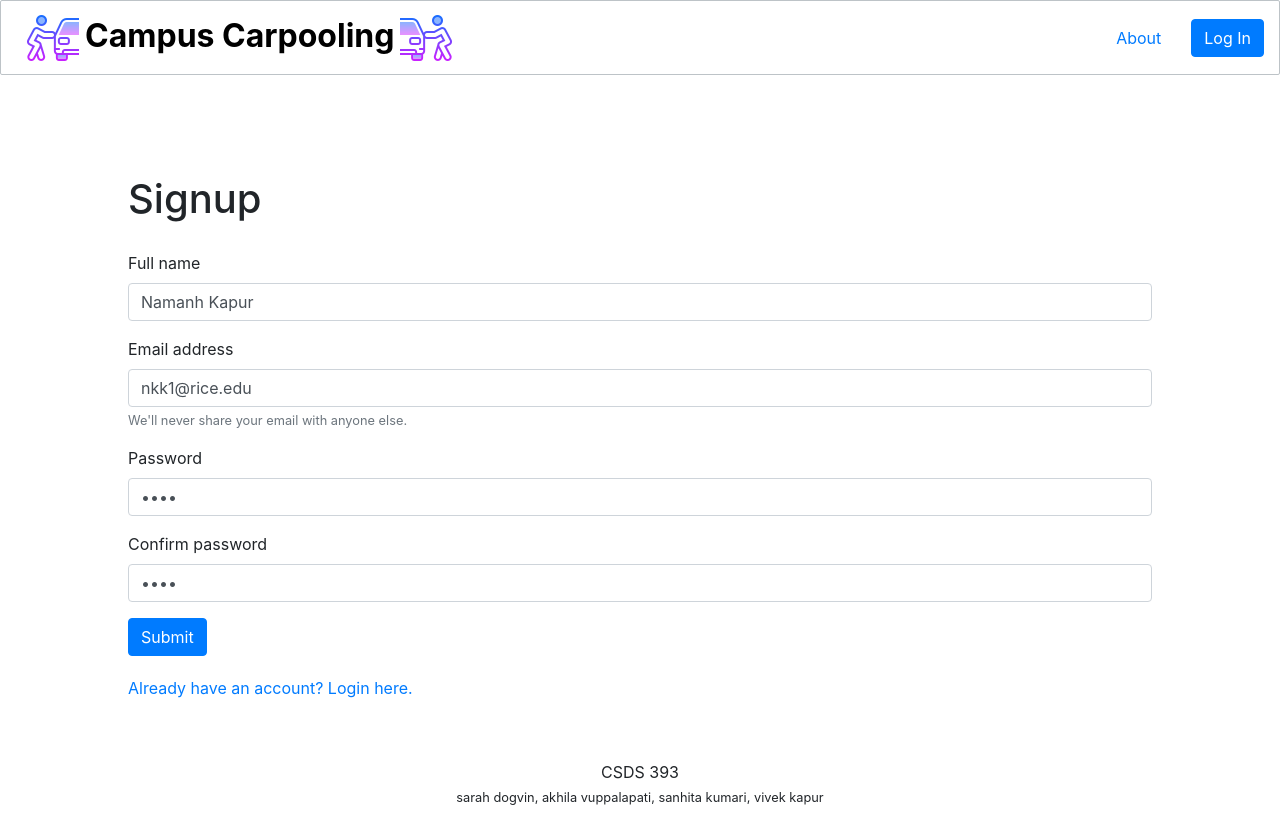
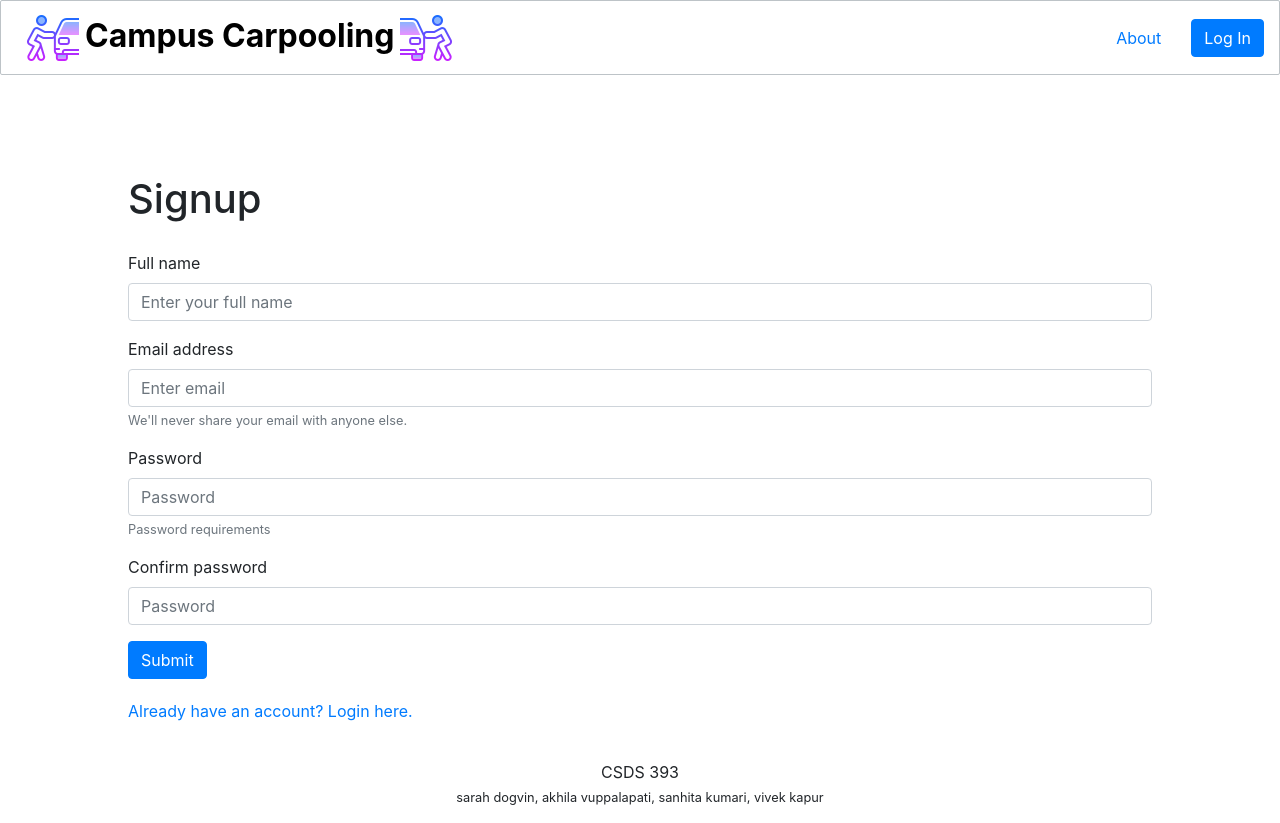
Before and after one commit to vkapur2202/campus-carpooling, a React (Create React App) app in the folder client/: page /signup in a window 1280 px wide. Built offline with nearby package versions, Linux system fonts and the light colour scheme.

Commit message:
Links added to home and default values removed from forms

```diff
--- a/client/src/components/Home/Home.jsx
+++ b/client/src/components/Home/Home.jsx
@@ -1,4 +1,6 @@
 import React from "react";
+import { Link } from "react-router-dom";
+import Button from "react-bootstrap/Button";
 
 function Home() {
   return (
@@ -7,6 +9,13 @@ function Home() {
         <div className="vertical-content">
           <h1>Home</h1>
           <p>Welcome to the Home page!</p>
+          <p>Sign up or login to get started!</p>
+          <Button variant="primary" size="lg">
+            <Link to="/signup">Sign Up</Link>
+          </Button>
+          <Button variant="primary" size="lg">
+            <Link to="/login">Login</Link>
+          </Button>
         </div>
       </div>
     </div>
--- a/client/src/components/Login/LoginForm.jsx
+++ b/client/src/components/Login/LoginForm.jsx
@@ -9,8 +9,6 @@ import { Context } from "../Store/Store";
 
 function LoginForm() {
   const initialFields = {
-    email: "vkk9@case.edu",
-    password: "something>password",
   };
   const [state, dispatch] = useContext(Context);
   const [fields, setFields] = useState(initialFields);
--- a/client/src/components/Signup/SignupForm.jsx
+++ b/client/src/components/Signup/SignupForm.jsx
@@ -9,10 +9,6 @@ import { Redirect } from "react-router";
 
 function SignupForm() {
   const initialFields = {
-    name: "Namanh Kapur",
-    email: "nkk1@rice.edu",
-    password: "pass",
-    confirm: "pass",
   };
   const [fields, setFields] = useState(initialFields);
   const [hasSignedUp, setHasSignedUp] = useState(false);
@@ -68,9 +64,8 @@ function SignupForm() {
         <Form.Group controlId="nameGroup">
           <Form.Label>Full name</Form.Label>
           <Form.Control
-            defaultValue="Namanh Kapur"
             type="text"
-            placeholder="e.g. John Doe"
+            placeholder="Enter your full name"
             onChange={handleInputChange}
             name="name"
           />
@@ -79,7 +74,6 @@ function SignupForm() {
         <Form.Group controlId="emailGroup">
           <Form.Label>Email address</Form.Label>
           <Form.Control
-            defaultValue="nkk1@rice.edu"
             type="email"
             placeholder="Enter email"
             onChange={handleInputChange}
@@ -93,17 +87,18 @@ function SignupForm() {
         <Form.Group controlId="passwordGroup">
           <Form.Label>Password</Form.Label>
           <Form.Control
-            defaultValue="pass"
             type="password"
             placeholder="Password"
             onChange={handleInputChange}
             name="password"
           />
+          <Form.Text className="text-muted">
+            Password requirements
+          </Form.Text>
         </Form.Group>
         <Form.Group controlId="confirmPasswordGroup">
           <Form.Label>Confirm password</Form.Label>
           <Form.Control
-            defaultValue="pass"
             type="password"
             placeholder="Password"
             onChange={handleInputChange}
```
